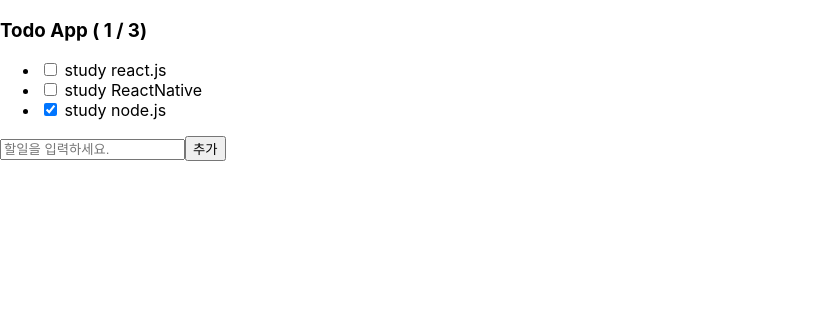
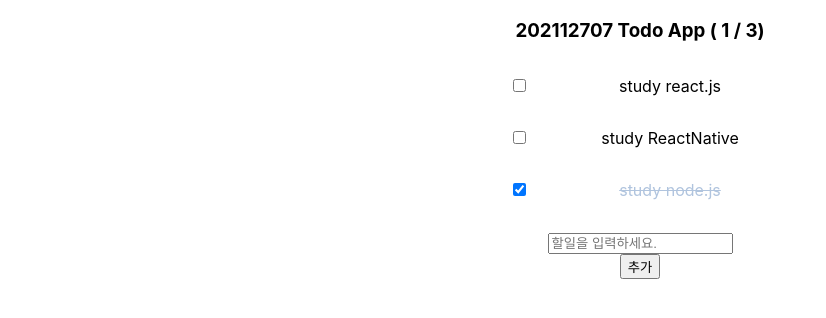
Before and after one commit to IDU-SW/202112707__SDH, a React (Create React App) app in the folder todo-app/: page / in a window 1280 px wide. Shown: the top 318 px of the page, without its empty margins (0-826 px from the left). Built offline with nearby package versions, Linux system fonts and the light colour scheme.

Commit message:
Update App.js
todo추가, 완료 여부 수정, 완료 여부 별 style 적용

```diff
--- a/todo-app/src/App.js
+++ b/todo-app/src/App.js
@@ -1,11 +1,19 @@
-import React, {useState} from 'react';
+import React, {useRef, useState, useCallback} from 'react';
 
-function TodoList({todos}) {
+function TodoList({todos, complete}) {
     return (
-        <ul>
+        <ul style = {{listStyle: "none"}}>
         {todos.map( item => (
             <li key={item.id}>
-                <input type="checkbox" checked={item.done}/> {item.text}
+
+
+                <input type="checkbox" checked={item.done} onChange={() => complete(item.id)} />
+                <div style={
+                    item.done
+                        ? {display: "inline-block", padding: "1rem", width: "250px", color: "lightsteelblue", textDecorationLine: "line-through"}
+                        : {display: "inline-block", padding: "1rem", width: "250px"}
+
+                }> {item.text} </div>
             </li>
         ))
         }
@@ -15,16 +23,38 @@ function TodoList({todos}) {
 
 function TodoHeader({todos}) {
     return (
-        <h3>Todo App ( {todos.filter( item => item.done ).length } / {todos.length})</h3>
+        <center>
+            <h3>202112707 Todo App ( {todos.filter( item => item.done ).length } / {todos.length})</h3>
+        </center>
     )
 }
 
 function NewTodoForm({addTodo}) {
     let [todo, setTodo] = useState('');
+    const ref = useRef();
+
+    const onChange = useCallback(e => {
+        setTodo(e.target.value)
+    });
+
+    const onAddButtonClicked = useCallback(e => {
+        e.preventDefault();
+        addTodo(todo);
+        setTodo('');
+        ref.current.focus();
+    }, [addTodo, todo]);
     return (
         <div>
-            <input placeholder='할일을 입력하세요.'/>
-            <button onClick={addTodo}>추가</button>
+            <form onSubmit={onAddButtonClicked}>
+                <div>
+                    <input
+                        placeholder = '할일을 입력하세요.'
+                        onChange = {onChange}
+                        value = {todo}
+                        ref = {ref} />
+                </div>
+                <input type = 'submit' value = '추가' />
+            </form>
         </div>
     )
 }
@@ -35,17 +65,33 @@ function App() {
             {id: 2, text: 'study ReactNative', done: false},
             {id: 3, text: 'study node.js', done: true}
     ]);
+    console.log('todos count:', todos.count);
+    const count = useRef(4);
 
-    function handleTodoAdd(todo) {
-        console.log('addTodo works :', todo);
-    }
+    const handleTodoAdd = useCallback(contents => {
+        const todoDTO = {
+            id: count.current,
+            text: contents,
+            done: false
+        };
+
+        setTodos(todos => todos.concat(todoDTO));
+        count.current += 1;
+    }, []);
+
+    const complete = useCallback(id => {
+        setTodos(todos.map(todo => todo.id !== id ? todo: { ...todo, done: !todo.done}))
+    }, [todos]);
 
     return (
-        <div>
-            <TodoHeader todos={todos} />
-            <TodoList todos={todos} />
-            <NewTodoForm addTodo={handleTodoAdd}/>
-        </div>
+        <center>
+            <div>
+                <TodoHeader todos={todos} />
+                <TodoList todos={todos} complete={complete}/>
+                <NewTodoForm addTodo={handleTodoAdd}/>
+            </div>
+        </center>
+
     );
 }
 
```
